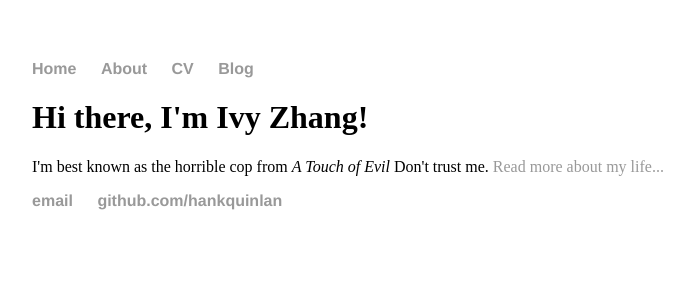
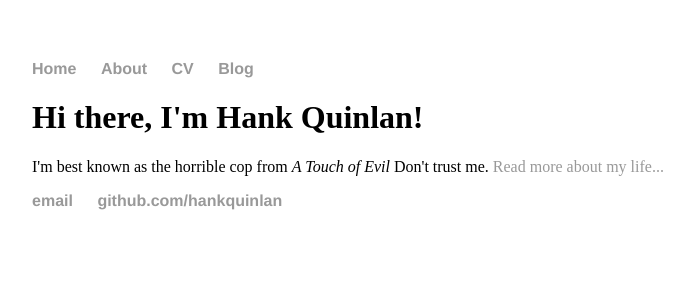
Before and after one commit to Ivyzhang1998/Ivyzhang1998.github.io, a Jekyll site: the page built from index.html, in a window 1280 px wide. Shown: the top 300 px of the page, without its empty margins (160-854 px from the left). Built offline with Jekyll 4.4.1, drawn with Linux system fonts in a browser that asks for light colours.

Commit message:
Update index.html

```diff
--- a/index.html
+++ b/index.html
@@ -1,29 +1,8 @@
-<!DOCTYPE html>
-<html>
-	<head>
-		<title>Hi! This is Ivy Zhang</title>
-		<link rel="stylesheet" type="text/css" href="/css/main.css">
-	</head>
-	<body>
-		<nav>
-    		<ul>
-        		<li><a href="/">Home</a></li>
-	        	<li><a href="/about">About</a></li>
-        		<li><a href="/cv">CV</a></li>
-        		<li><a href="/blog">Blog</a></li>
-    		</ul>
-		</nav>
-		<div class="container">
-    		<div class="blurb">
-        		<h1>Hi there, I'm Ivy Zhang!</h1>
-				<p>I'm best known as the horrible cop from <em>A Touch of Evil</em> Don't trust me. <a href="/about">Read more about my life...</a></p>
-    		</div><!-- /.blurb -->
-		</div><!-- /.container -->
-		<footer>
-    		<ul>
-        		<li><a href="mailto:hankquinlanhub@gmail.com">email</a></li>
-        		<li><a href="https://github.com/hankquinlan">github.com/hankquinlan</a></li>
-			</ul>
-		</footer>
-	</body>
-</html>
+---
+layout: default
+title: Hank Quinlan, Horrible Cop
+---
+<div class="blurb">
+	<h1>Hi there, I'm Hank Quinlan!</h1>
+	<p>I'm best known as the horrible cop from <em>A Touch of Evil</em> Don't trust me. <a href="/about">Read more about my life...</a></p>
+</div><!-- /.blurb -->
```
